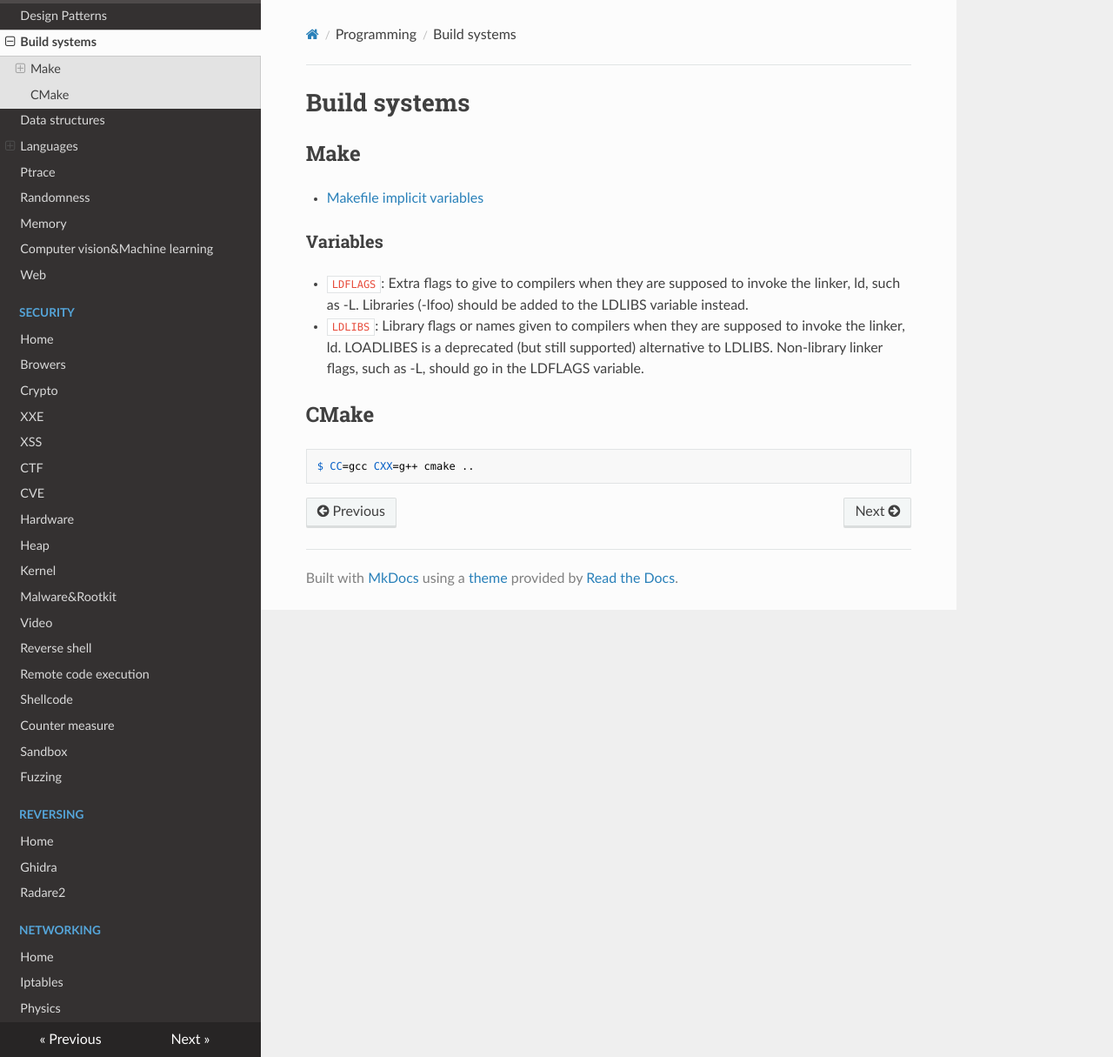
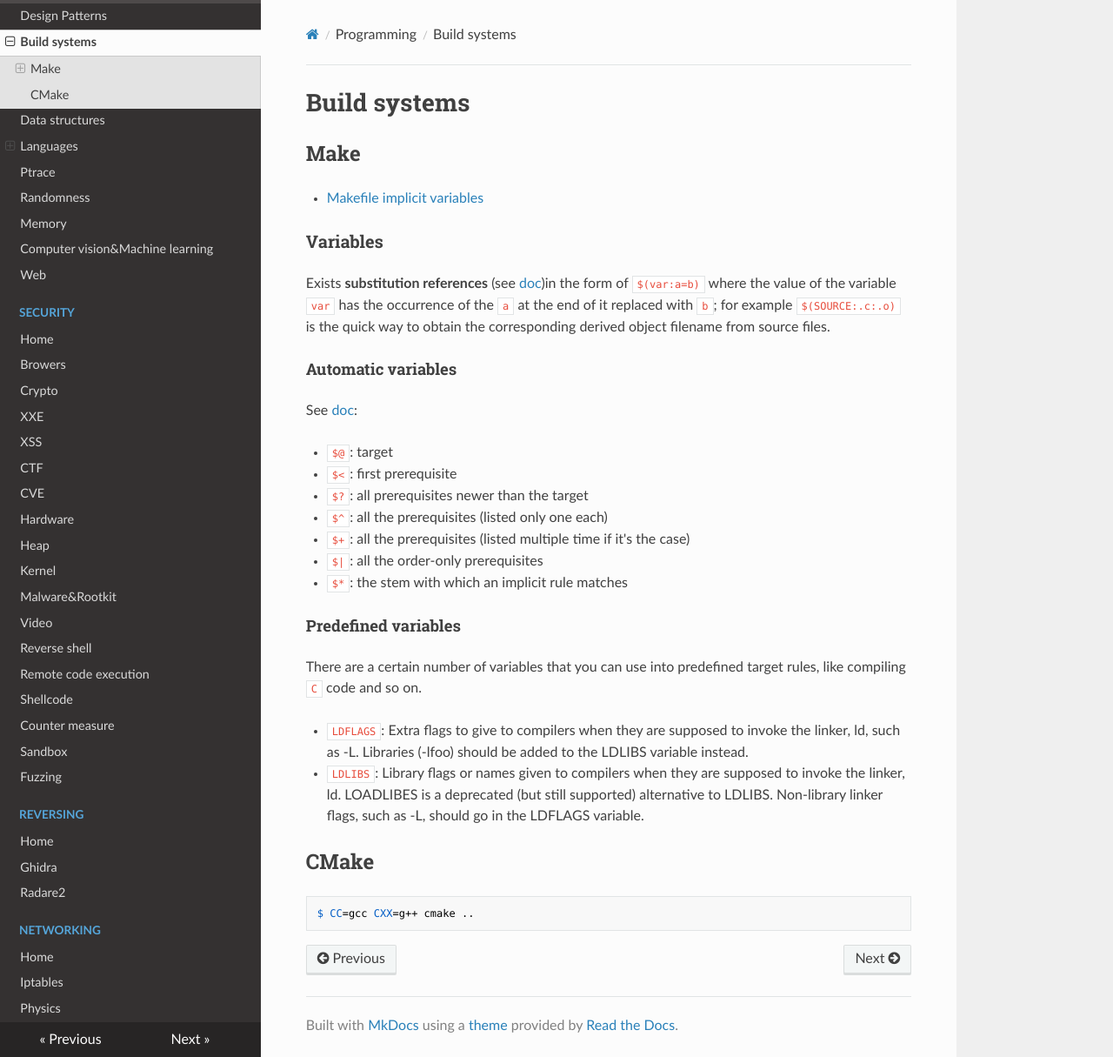
Before and after one commit to gipi/low-level, an MkDocs documentation site: the page built from docs/programming/build.md, in a window 1280 px wide and 1215 px high. Shown: the whole window at 87% size. Built offline with MkDocs 1.6.1, drawn with Linux system fonts in a browser that asks for light colours; nearby versions of some CDN libraries; old or Windows-style settings are respelled for this version of MkDocs.

Commit message:
Add some notes.

```diff
--- a/docs/programming/build.md
+++ b/docs/programming/build.md
@@ -5,6 +5,30 @@
  - [Makefile implicit variables](https://www.gnu.org/software/make/manual/html_node/Implicit-Variables.html)
 
 ### Variables
+
+Exists **substitution references** (see
+[doc](https://www.gnu.org/software/make/manual/html_node/Substitution-Refs.html))in
+the form of ``$(var:a=b)`` where the value of the variable ``var`` has the
+occurrence of the ``a`` at the end of it replaced with ``b``; for example
+``$(SOURCE:.c:.o)`` is the quick way to obtain the corresponding derived object
+filename from source files.
+
+#### Automatic variables
+
+See [doc](https://www.gnu.org/software/make/manual/html_node/Automatic-Variables.html):
+
+ - ``$@``: target
+ - ``$<``: first prerequisite
+ - ``$?``: all prerequisites newer than the target
+ - ``$^``: all the prerequisites (listed only one each)
+ - ``$+``: all the prerequisites (listed multiple time if it's the case)
+ - ``$|``: all the order-only prerequisites
+ - ``$*``: the stem with which an implicit rule matches
+
+#### Predefined variables
+
+There are a certain number of variables that you can use into predefined target
+rules, like compiling ``C`` code and so on.
 
  - ``LDFLAGS``: Extra flags to give to compilers when they are supposed to invoke the
 linker, ld, such as -L. Libraries (-lfoo) should be added to the LDLIBS
```
